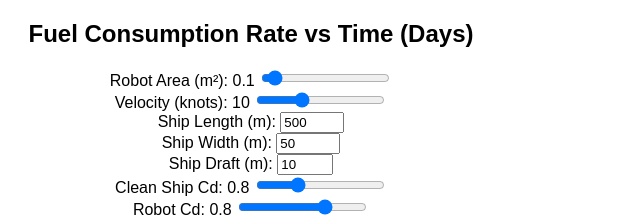
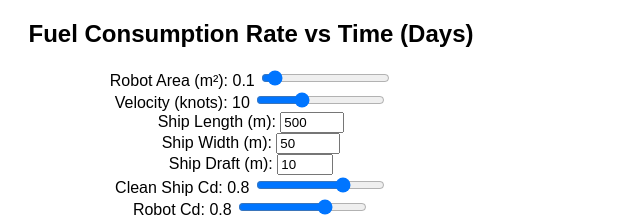
Before and after one commit to immanuelhendra/remora, a plain HTML site: page index.html in a window 1280 px wide. Shown: the top 216 px of the page, 389-1029 px from the left. Drawn offline with nearby package versions, Linux system fonts and the light colour scheme.

Commit message:
Update index.html

```diff
--- a/index.html
+++ b/index.html
@@ -51,11 +51,11 @@
         <label>Ship Draft (m): <input type="number" id="shipDraft" min="1" max="20" step="1" value="10" oninput="updateGraph()"></label><br>
 
         <label>Clean Ship Cd: <span id="cleanCdValue">0.8</span>
-            <input type="range" id="cleanCd" min="0" max="0.01" step="0.001" value="0.003" oninput="updateGraph(); updateValue('cleanCdValue', this.value)">
+            <input type="range" id="cleanCd" min="0" max="0.1" step="0.01" value="0.07" oninput="updateGraph(); updateValue('cleanCdValue', this.value)">
         </label><br>
 
         <label>Robot Cd: <span id="robotCdValue">0.8</span>
-            <input type="range" id="robotCd" min="0" max="0.01" step="0.001" value="0.007" oninput="updateGraph(); updateValue('robotCdValue', this.value)">
+            <input type="range" id="robotCd" min="0" max="0.1" step="0.01" value="0.07" oninput="updateGraph(); updateValue('robotCdValue', this.value)">
         </label><br>
 
         <label>Number of Robots: <input type="number" id="numRobots" value="10" min="1" max="100" step="1" oninput="updateGraph()"></label><br>
```
